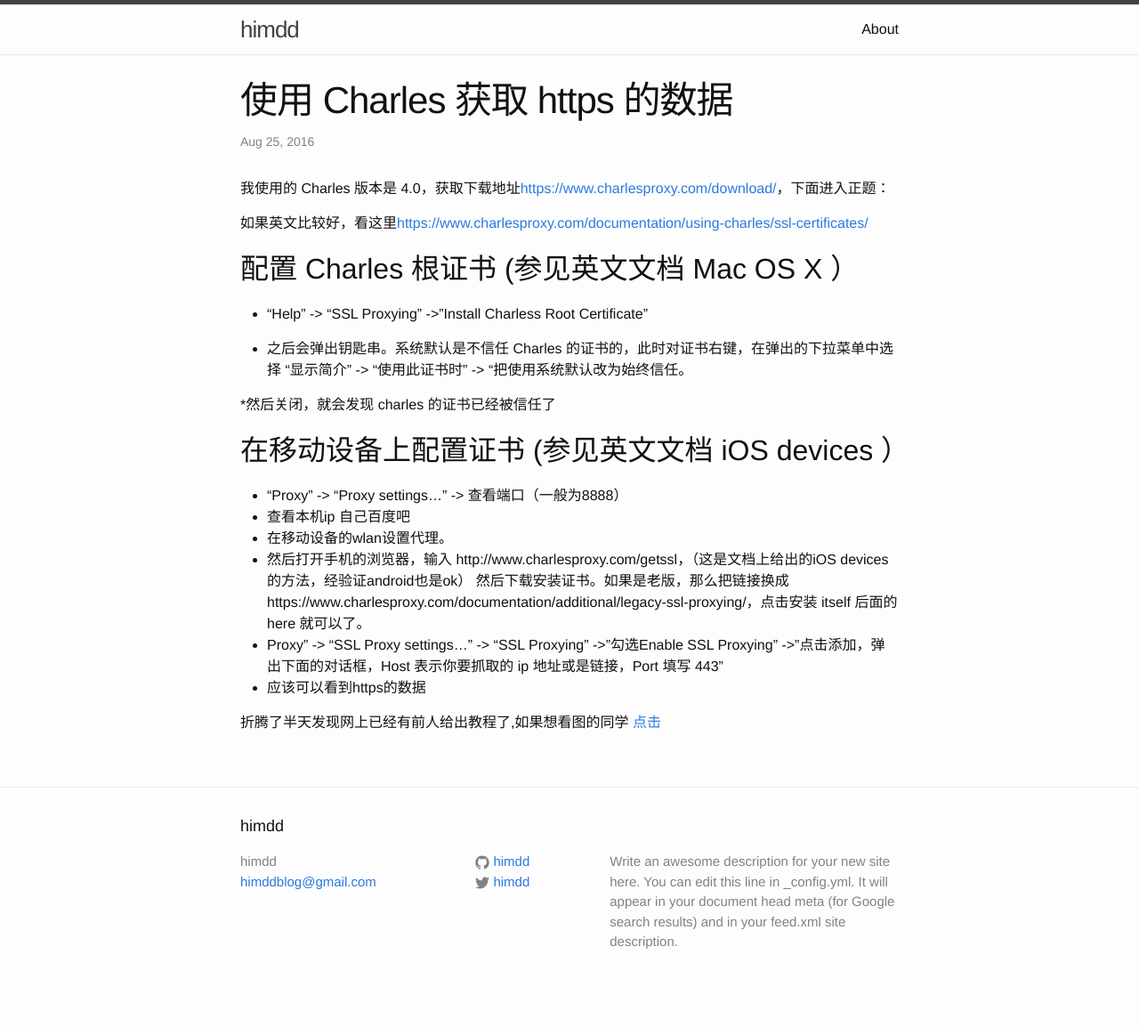
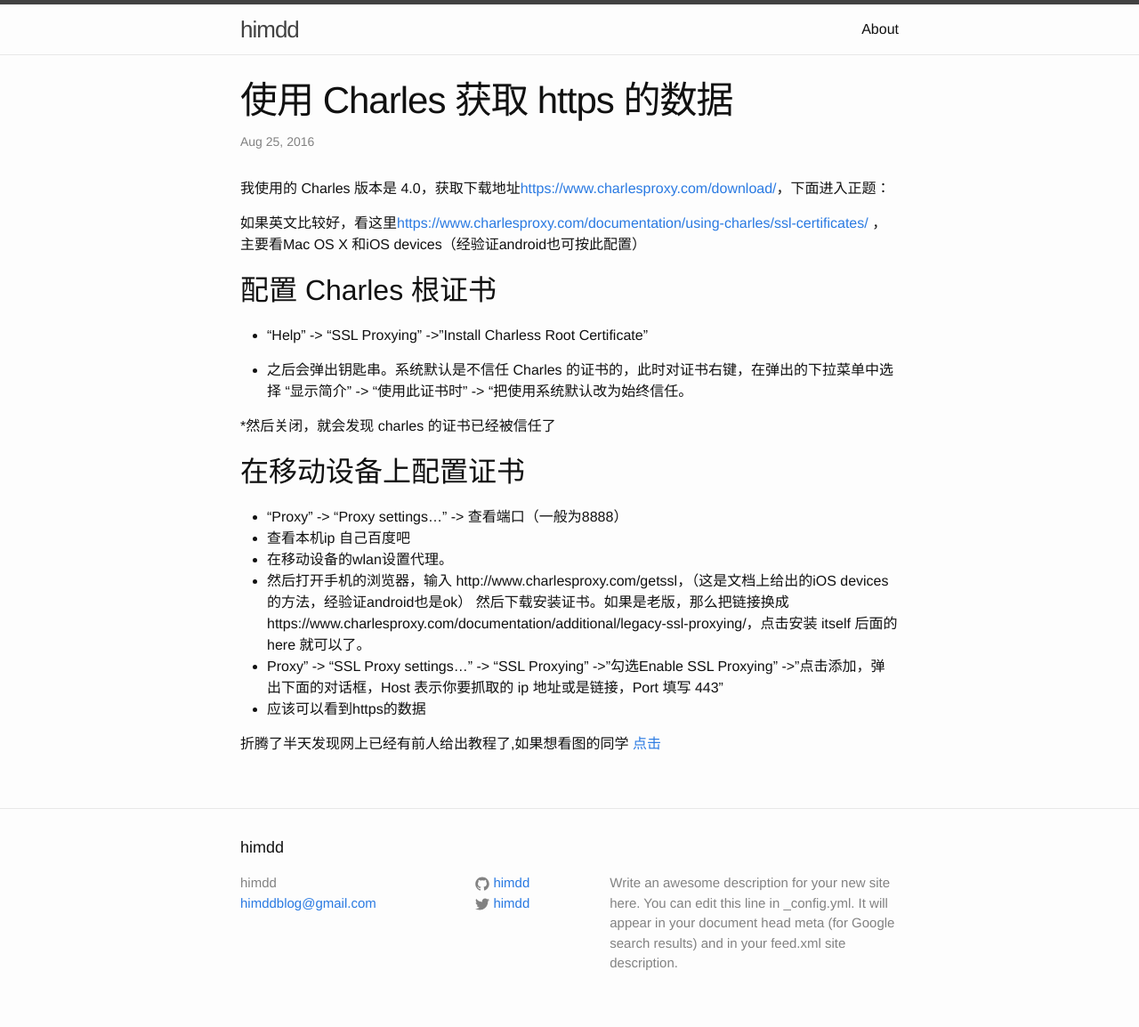
Before and after one commit to miaomiao1234/himdd.github.io, a Jekyll site: the page built from _posts/2016-08-24-charles-get-https-data.md, in a window 1280 px wide. Shown: the whole page at 89% size. Built offline with Jekyll 4.4.1, drawn with Linux system fonts in a browser that asks for light colours; before the commit the page ends 1130 px from its top, so only the background shows below that.

Commit message:
Update 2016-08-24-charles-get-https-data.md

```diff
--- a/_posts/2016-08-24-charles-get-https-data.md
+++ b/_posts/2016-08-24-charles-get-https-data.md
@@ -7,9 +7,9 @@
 
 我使用的 Charles 版本是 4.0，获取下载地址[https://www.charlesproxy.com/download/](https://www.charlesproxy.com/download/)，下面进入正题：
 
-如果英文比较好，看这里[https://www.charlesproxy.com/documentation/using-charles/ssl-certificates/](https://www.charlesproxy.com/documentation/using-charles/ssl-certificates/)
+如果英文比较好，看这里[https://www.charlesproxy.com/documentation/using-charles/ssl-certificates/](https://www.charlesproxy.com/documentation/using-charles/ssl-certificates/) ，主要看Mac OS X 和iOS devices（经验证android也可按此配置）
 
-## 配置 Charles 根证书 (参见英文文档 Mac OS X ）
+## 配置 Charles 根证书
 
 * "Help" -> "SSL Proxying" ->"Install Charless Root Certificate"
 
@@ -17,7 +17,7 @@
 
 *然后关闭，就会发现 charles 的证书已经被信任了
 
-## 在移动设备上配置证书 (参见英文文档 iOS devices ）
+## 在移动设备上配置证书
 * "Proxy" -> "Proxy settings..." -> 查看端口（一般为8888）
 * 查看本机ip 自己百度吧
 * 在移动设备的wlan设置代理。
```
